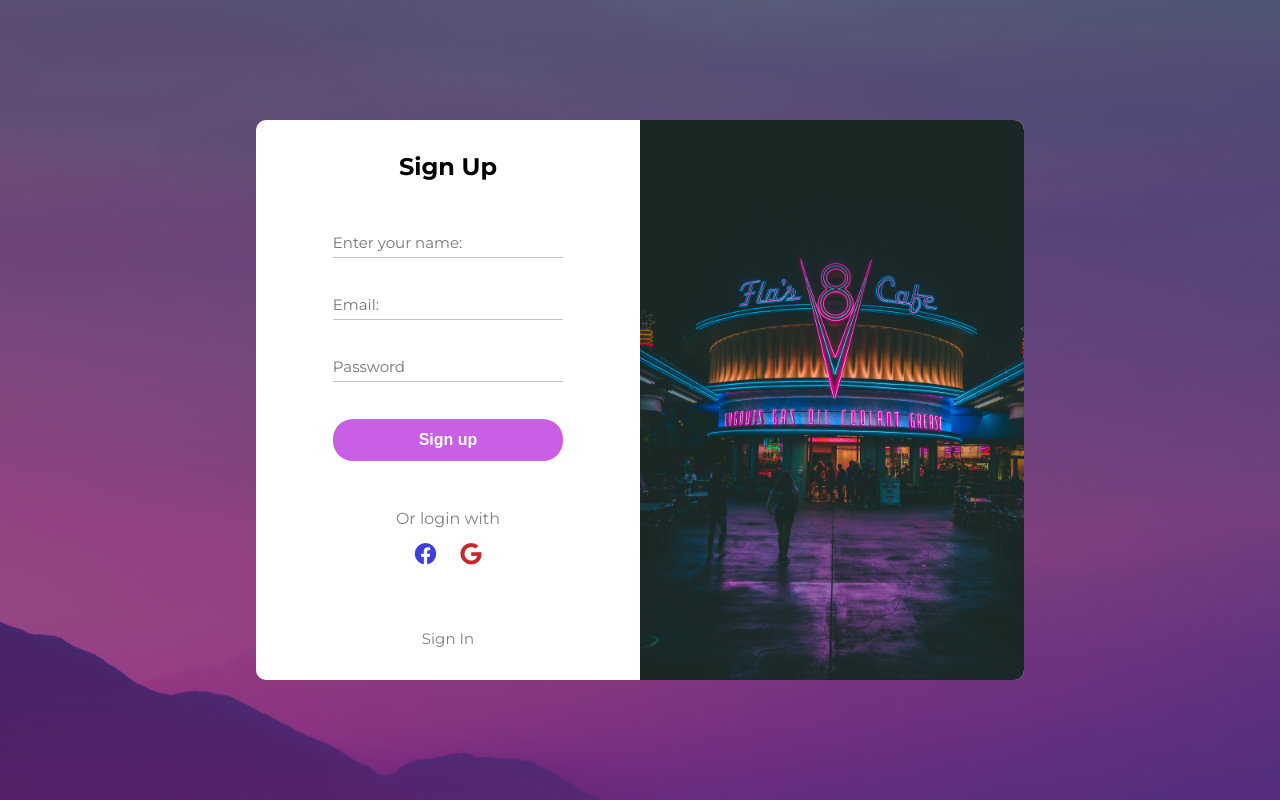
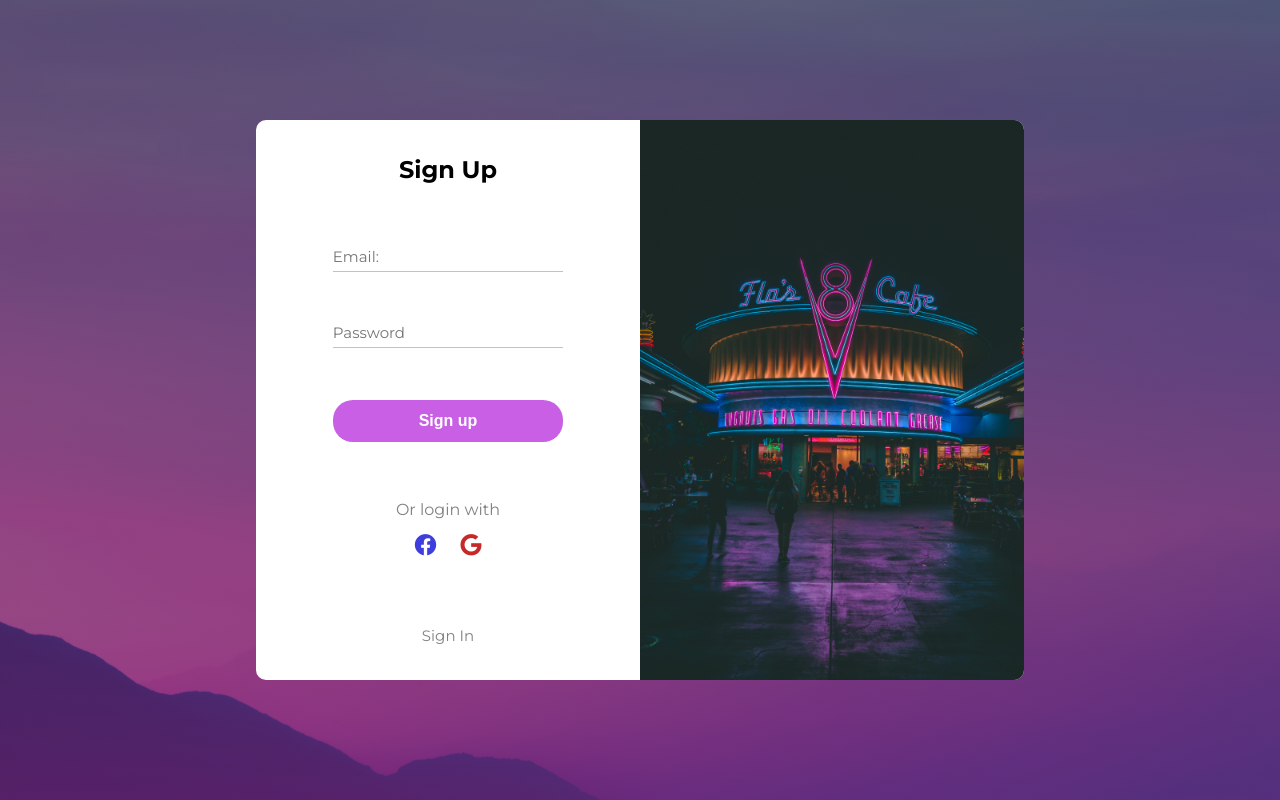
Before and after one commit to Rostek98/whereToGo-Traveler-, a plain HTML site: page index.html in a window 1280 px wide. Both pictures are taken after a click on the element "Sign up". Drawn offline with nearby package versions, Linux system fonts and the light colour scheme; files that its build step writes are made by us from their sources; no server answers.

Commit message:
Fixed register form

```diff
--- a/app.js
+++ b/app.js
@@ -36,32 +36,22 @@
     formPart.style.right = "50%";
     imagePart.style.left = "50%";
     imagePart.style.borderRadius = "0px 10px 10px 0px";
-
-    left = false;
+    mainTxt.textContent = "Sign Up";
+    switchToRegister.textContent = "Sign In";
     left = false;
   } else {
     formPart.style.right = "0%";
     imagePart.style.left = "0%";
     imagePart.style.borderRadius = "10px 0px 0px 10px";
+    mainTxt.textContent = "Sign In";
+    switchToRegister.textContent = "Sign up";
 
     left = true;
-    left = true;
   }
-  nameField.classList.toggle("active");
+  // nameField.classList.toggle("active");
+
   signInBtn.classList.toggle("active");
   signUpBtn.classList.toggle("active");
-
-
-  if (
-    mainTxt.textContent === "Sign In" &&
-    switchToRegister.textContent === "Sign up"
-  ) {
-    mainTxt.textContent = "Sign Up";
-    switchToRegister.textContent = "Sign In";
-  } else {
-    mainTxt.textContent = "Sign In";
-    switchToRegister.textContent = "Sign Up";
-  }
 };
 
 switchToRegister.addEventListener("click", toggleSign);
--- a/index.html
+++ b/index.html
@@ -18,7 +18,7 @@
         <section class="registration">
             <h2 class='mainTxt'>Sign In</h2>
             <form action="">
-                <input  class="name-field" type="text" placeholder="Enter your name:" >
+                <!-- <input  class="name-field" type="text" placeholder="Enter your name:" > -->
                 <input class="email-field" type="email" placeholder="Email:">
                 <input  class="password-field" type="password" placeholder="Password">
                 <button class='signInBtn active'>Sign in</button>
```
